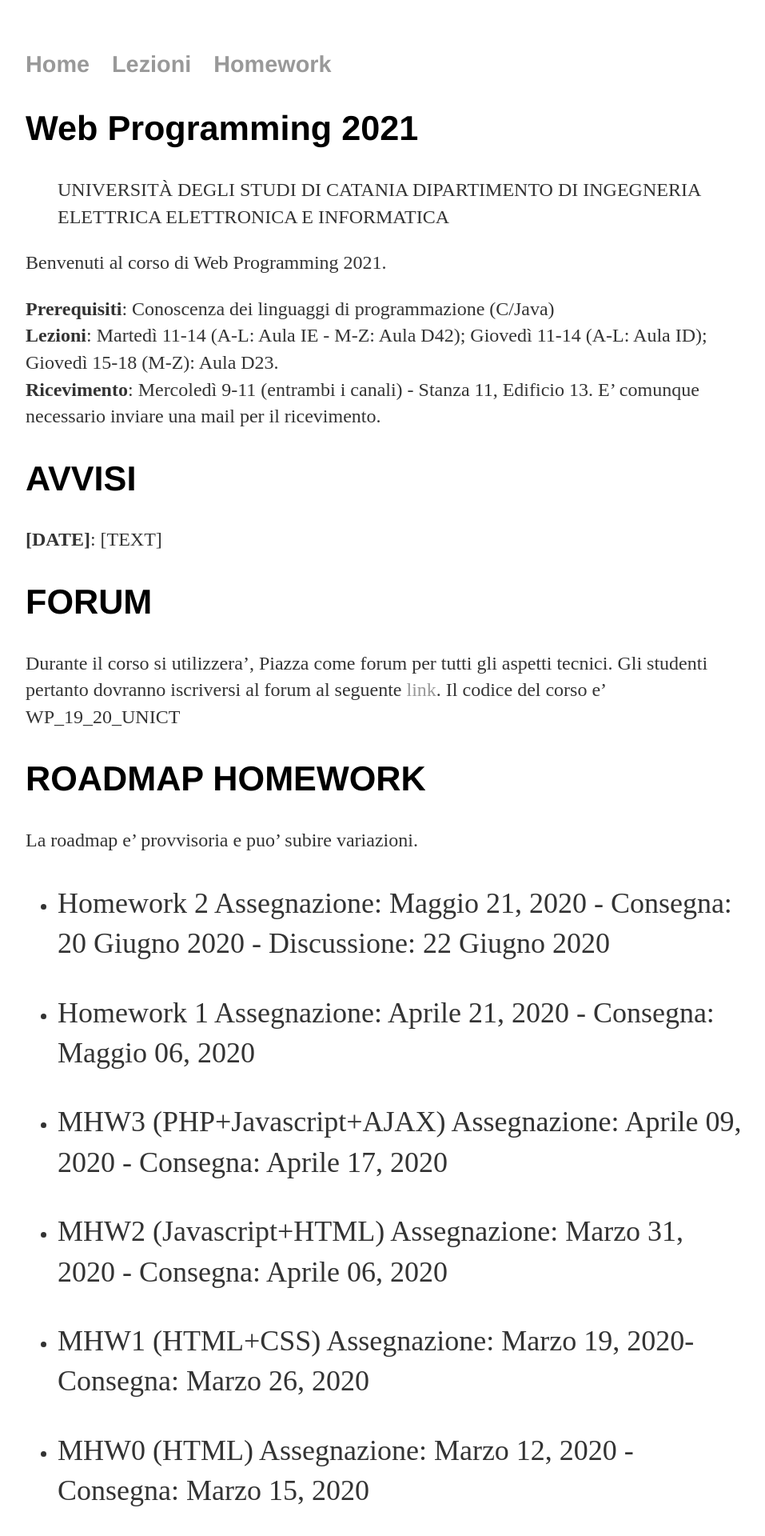
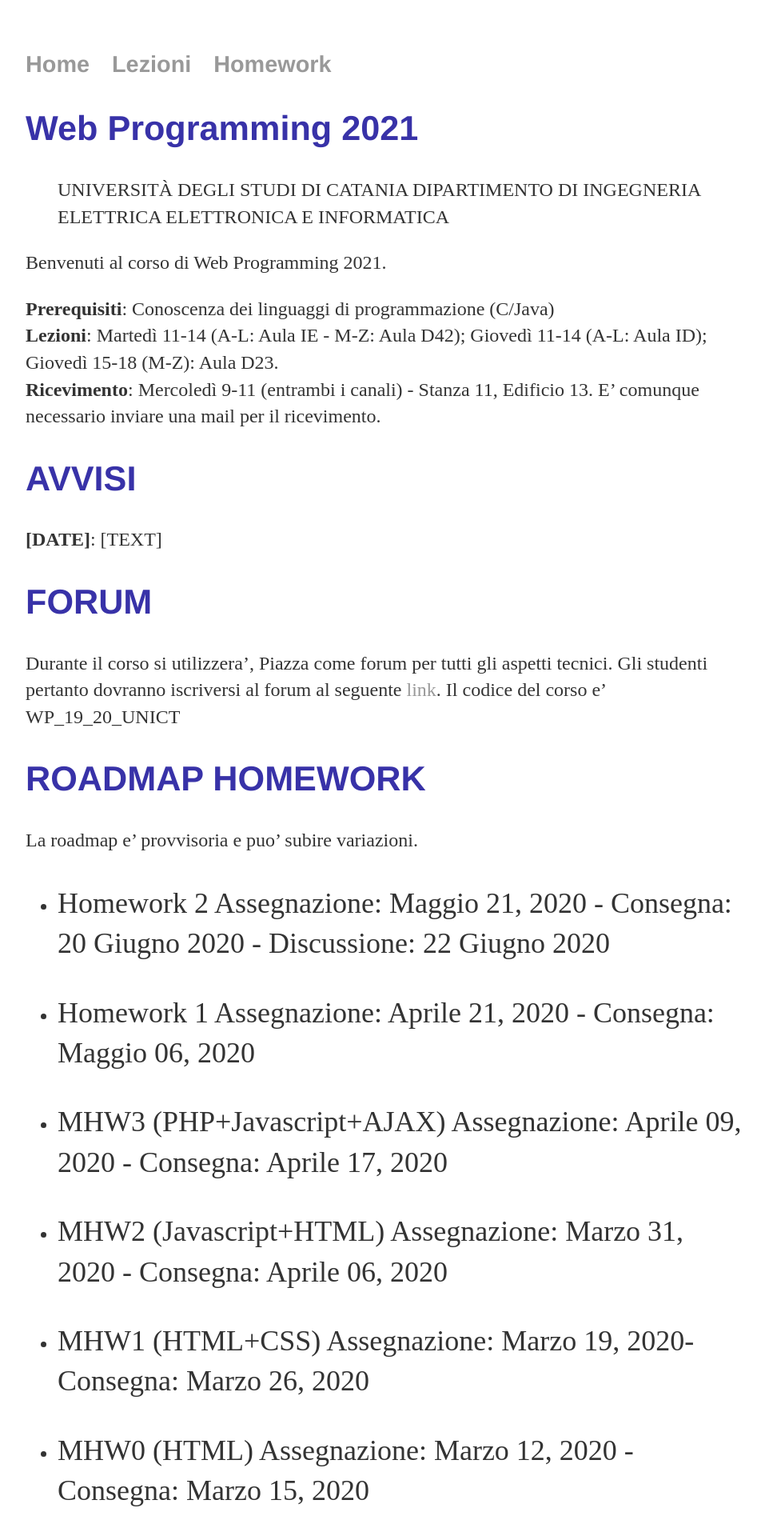
Before and after one commit to perceivelab/database-course, a Jekyll site: the page built from index.md, in a window 1280 px wide. Shown: the top 1920 px of the page at 80% size, without its empty margins (160-1117 px from the left). Built offline with Jekyll 4.4.1, drawn with Linux system fonts in a browser that asks for light colours; our own code applies the rules of GitHub Pages for plain Markdown files.

Commit message:
Update main.css

```diff
--- a/css/main.css
+++ b/css/main.css
@@ -7,14 +7,14 @@
 
 h1, h2, h3, h4 { font-family: 'Helvetica', 'Arial', 'Sans-Serif'; }
 h1 { font-size: 3em;  }
-h2 { font-size: 2.7em; }
+h2 { font-size: 2.7em; color: #3832a8}
 h3 { font-size: 2.3em; }
 h4 { font-size: 1.9em; }
 
 nav ul, footer ul { font-size: 1em; font-family: 'Helvetica', 'Arial', 'Sans-Serif'; padding: 0px; list-style: none; font-weight: bold; }
 nav ul li, footer ul li { display: inline; margin-right: 20px; }
 
-nav { font-size: 1.8em }
+nav { font-size: 1.8em; color: #6562a8 }
 
 footer { border-top: 1px solid #d5d5d5; font-size: .8em; }
 
```
